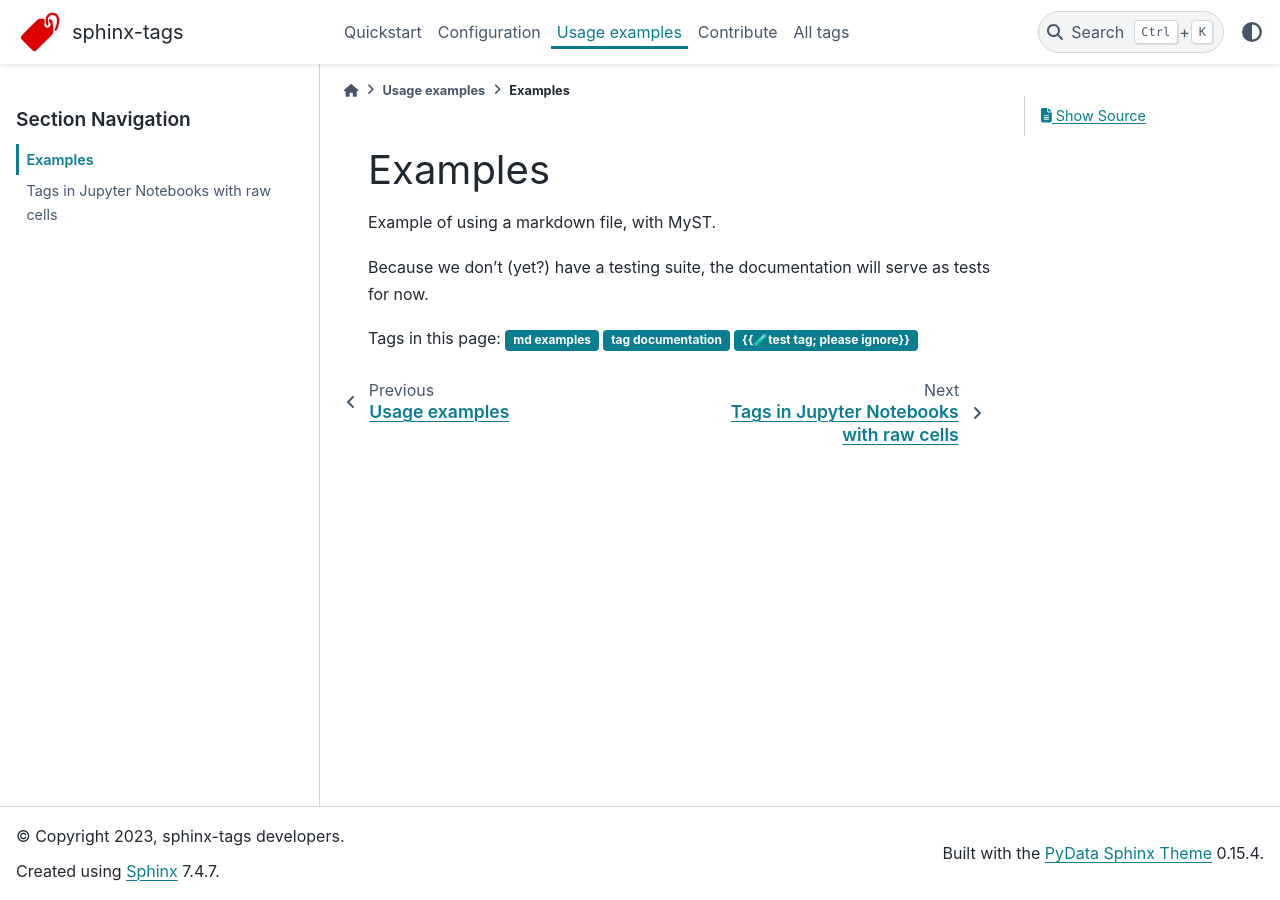
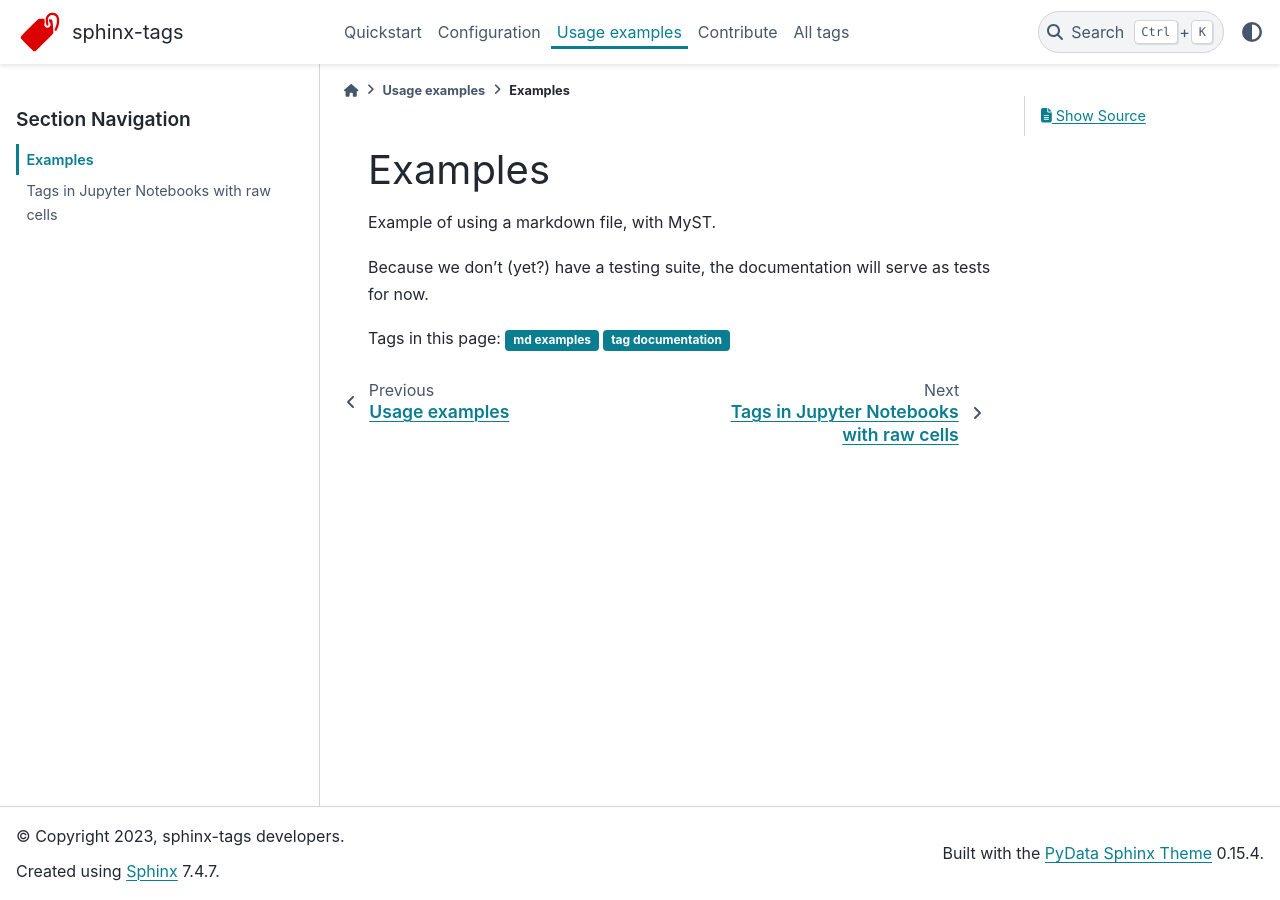
Before and after one commit to melissawm/sphinx-tags, a Sphinx documentation site: the page built from docs/examples/examples.md, in a window 1280 px wide. Built offline with Sphinx 7.4.7 and the PyData theme 0.15.4, drawn with Linux system fonts in a browser that asks for light colours.

Commit message:
Test tags with emoji

````diff
--- a/docs/examples/examples.md
+++ b/docs/examples/examples.md
@@ -5,5 +5,5 @@ Example of using a markdown file, with MyST.
 Because we don't (yet?) have a testing suite, the documentation will serve as
 tests for now.
 
-```{tags} md examples, tag documentation, {{🧪test tag; please ignore}}
+```{tags} md examples, tag documentation
 ```
````
Also changed, not shown: 6 other files.
